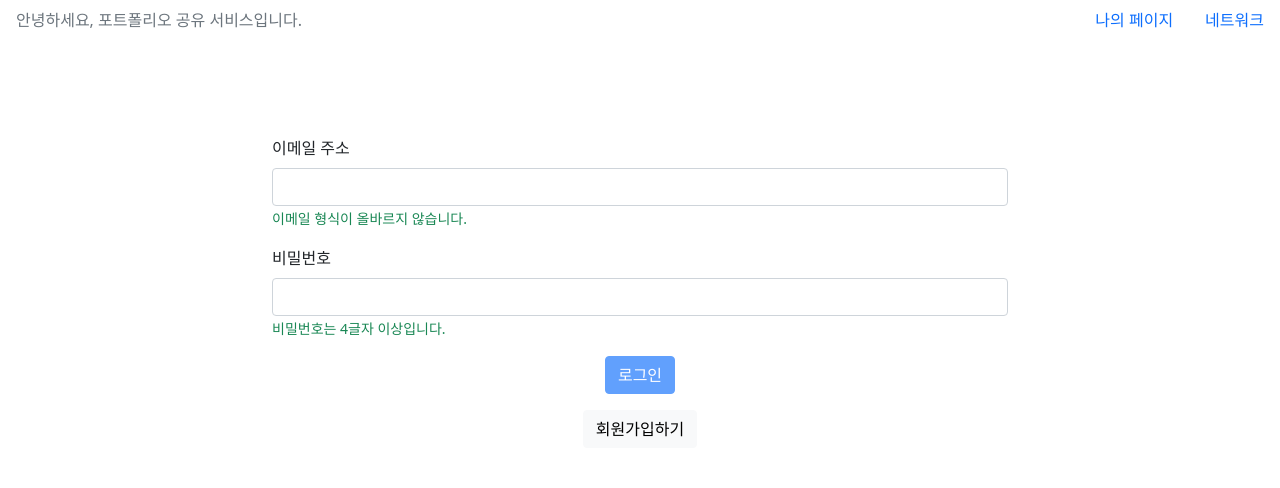
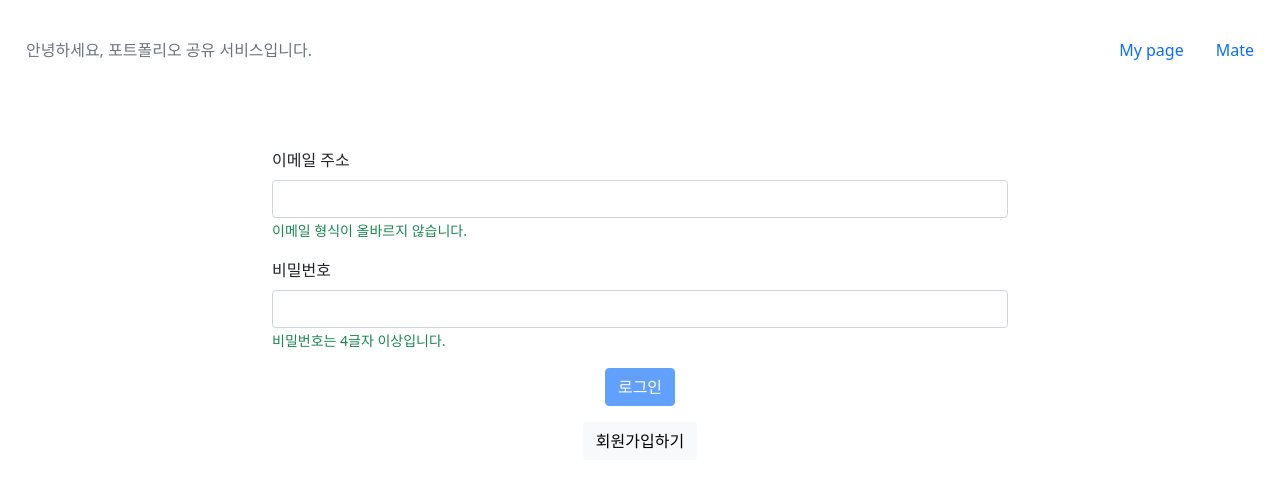
Before and after one commit to lheun99/portfolio_share_service, a React (Create React App) app in the folder front/: page /login in a window 1280 px wide. Shown: the top 488 px of the page. Built offline with nearby package versions, Linux system fonts and the light colour scheme; no server answers.

Commit message:
Add : 최상단 navigation bar 디자인 수정

```diff
--- a/front/public/index.html
+++ b/front/public/index.html
@@ -10,6 +10,11 @@
       content="Web site created using create-react-app"
     />
     <link rel="apple-touch-icon" href="%PUBLIC_URL%/logo192.png" />
+
+    <!-- "Poppins" 폰트 추가 -->
+    <link rel="preconnect" href="https://fonts.googleapis.com">
+    <link rel="preconnect" href="https://fonts.gstatic.com" crossorigin>
+    <link href="https://fonts.googleapis.com/css2?family=Poppins:wght@100&display=swap" rel="stylesheet">
     <!--
       manifest.json provides metadata used when your web app is installed on a
       user's mobile device or desktop. See https://developers.google.com/web/fundamentals/web-app-manifest/
--- a/front/src/App.js
+++ b/front/src/App.js
@@ -53,7 +53,7 @@ function App() {
     return (
       <div
         className="loading"
-        style={{fontWeight:"bold", fontSize:40, textAlign:"center", height:"100vh", lineHeight:"100vh"}}>
+        style={{fontFamily:"'Poppins', sans-serif", fontWeight:"bold", fontSize:40, textAlign:"center", height:"100vh", lineHeight:"100vh"}}>
         <span>L</span>
         <span>O</span>
         <span>A</span>
--- a/front/src/components/Header.js
+++ b/front/src/components/Header.js
@@ -24,22 +24,31 @@ function Header() {
   };
 
   return (
-    <Nav activeKey={location.pathname}>
-      <Nav.Item className="me-auto mb-5">
+    <div style={{padding:"25px 10px"}}>
+      <Nav activeKey={location.pathname} style={{height:50, alignItems:"center", justifyContent:"space-between"}}>
+        <Nav.Item /*className="me-auto mb-5"*/>
           <Nav.Link disabled>안녕하세요, 포트폴리오 공유 서비스입니다.</Nav.Link>
         </Nav.Item>
+        <div style={{display:"flex", flexDirection:"row"}}>
           <Nav.Item>
-        <Nav.Link onClick={() => navigate("/")}>나의 페이지</Nav.Link>
+            <Nav.Link onClick={() => navigate("/")}>My page</Nav.Link>
           </Nav.Item>
           <Nav.Item>
-        <Nav.Link onClick={() => navigate("/network")}>네트워크</Nav.Link>
+            <Nav.Link onClick={() => navigate("/network")}>Mate</Nav.Link>
           </Nav.Item>
           {isLogin && (
+            <>
               <Nav.Item>
-          <Nav.Link onClick={logout}>로그아웃</Nav.Link>
+                <Nav.Link>My profile</Nav.Link>
               </Nav.Item>
+              <Nav.Item>
+                <Nav.Link onClick={logout}>Logout</Nav.Link>
+              </Nav.Item>
+            </>
           )}
+        </div>
       </Nav>
+    </div>
   );
 }
 
--- a/front/src/components/Portfolio.js
+++ b/front/src/components/Portfolio.js
@@ -62,7 +62,7 @@ function Portfolio() {
     return (
       <div
         className="loading"
-        style={{fontWeight:"bold", fontSize:40, textAlign:"center", height:"100vh", lineHeight:"100vh"}}>
+        style={{fontFamily:"'Poppins', sans-serif", fontWeight:"bold", fontSize:40, textAlign:"center", height:"100vh", lineHeight:"100vh"}}>
         <span>L</span>
         <span>O</span>
         <span>A</span>
```
Lines whose indentation alone changed are shown as unchanged.
